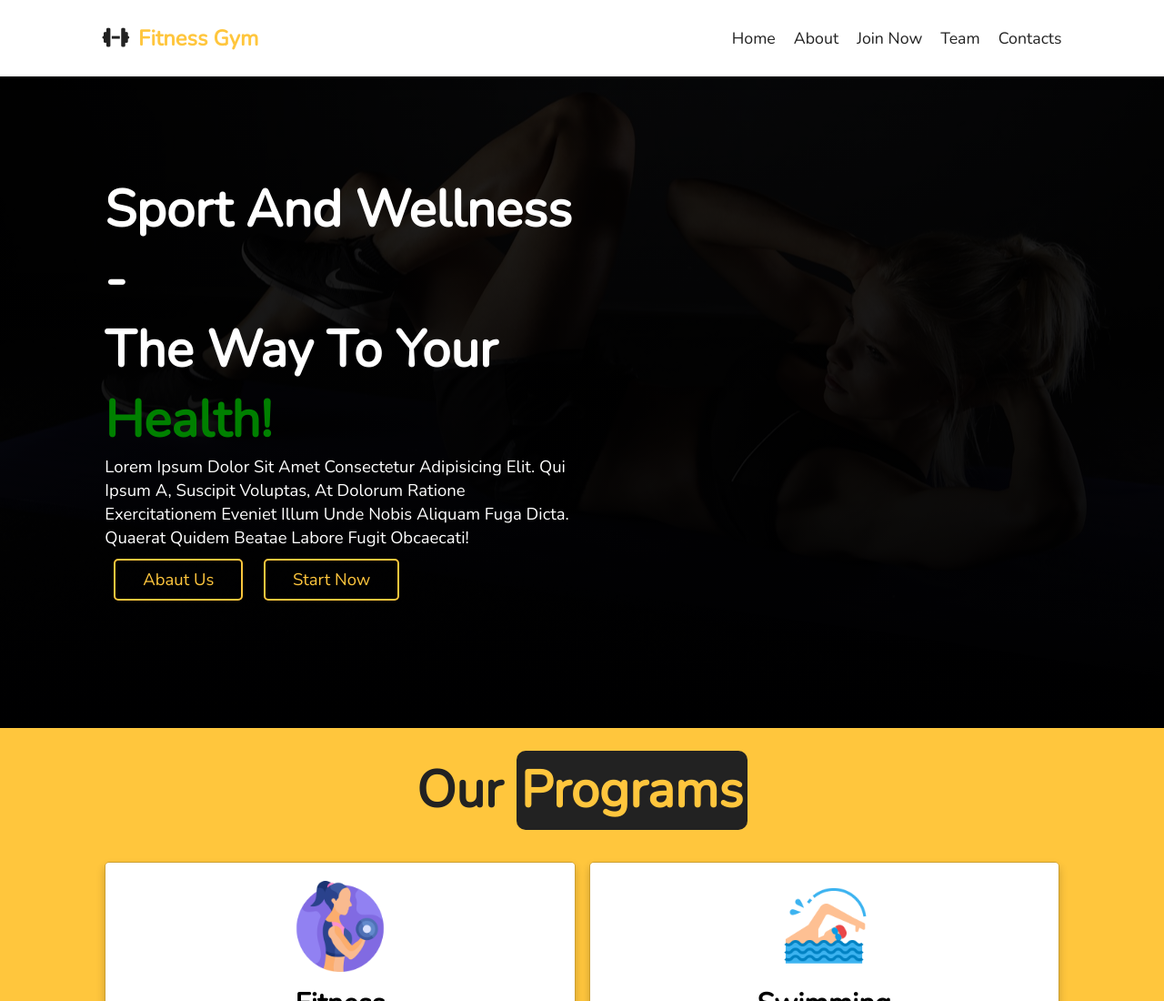
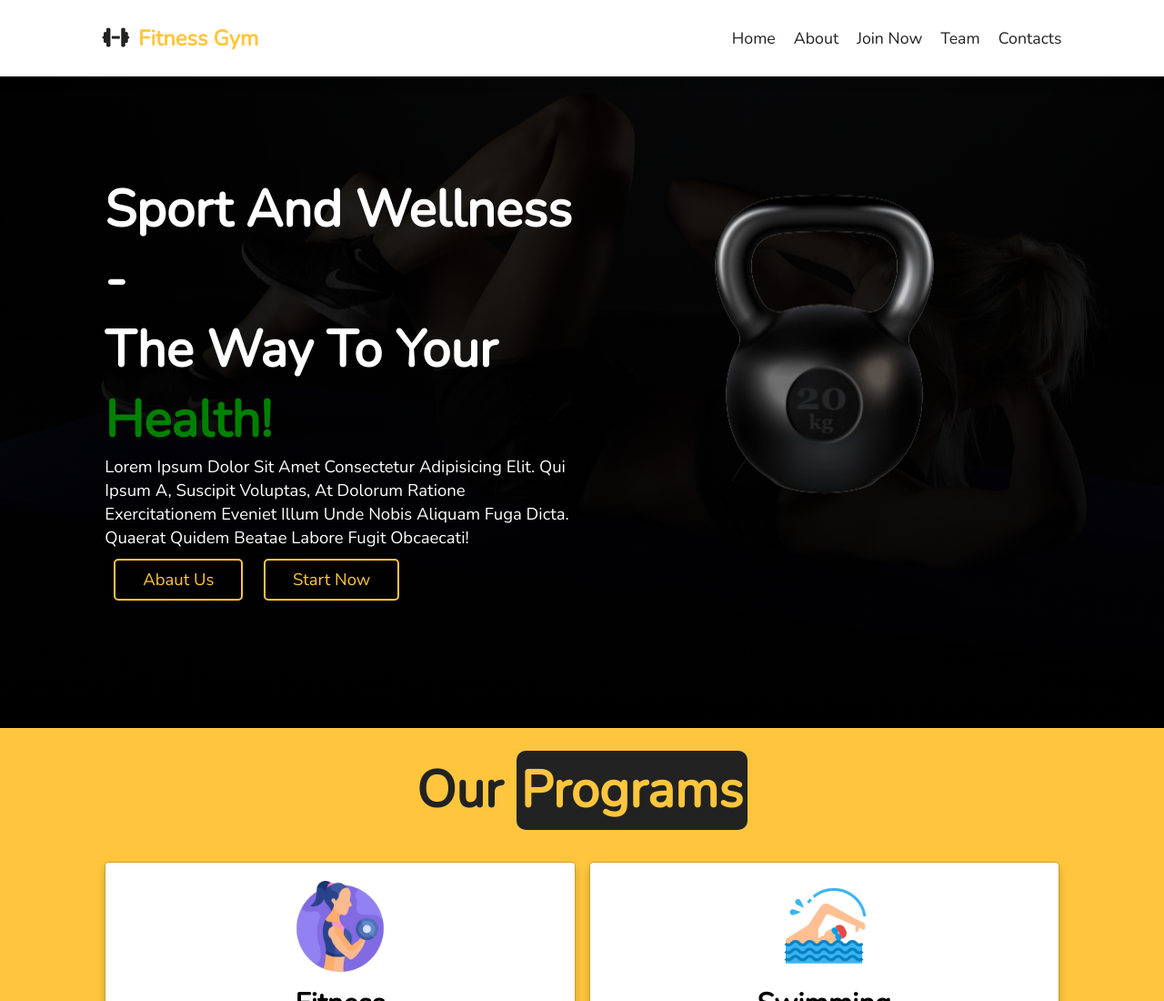
Before and after one commit to Shans3000/Fitness, a plain HTML site: page index.html in a window 1280 px wide. Shown: the top 1100 px of the page at 91% size. Drawn offline with nearby package versions, Linux system fonts and the light colour scheme; some packages are replaced by stand-ins of ours; the site is published under a folder, as on GitHub Pages, so addresses that start at the root find nothing; a script that the page names is missing; files whose address does not match are found by name.

Commit message:
Update index.html

```diff
--- a/index.html
+++ b/index.html
@@ -49,7 +49,7 @@
       </div>
 
       <div class="image">
-         <img src="/img/dumbbell_homepage.png" alt="">
+         <img src="./img/dumbbell_homepage.png" alt="">
       </div>
    </section>
 
```
